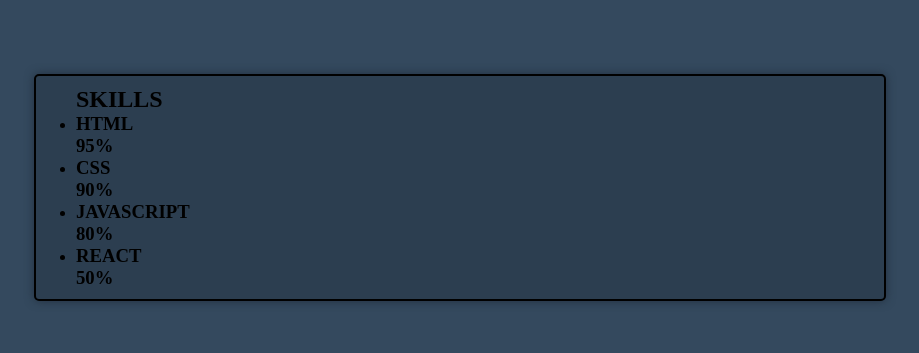
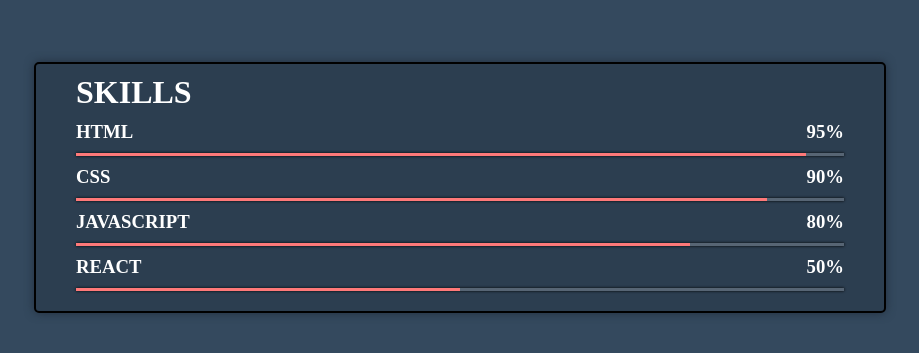
Before and after one commit to kjs0349/SkillsBar, a plain HTML site: page index.html in a window 1280 px wide. Shown: the part 213-566 px from the top of the page, without its empty margins (180-1099 px from the left). Drawn offline with Linux system fonts and the light colour scheme.

Commit message:
[css] 퍼센트 게이지 생성

```diff
--- a/index.html
+++ b/index.html
@@ -12,19 +12,19 @@
         <ul class="skills">
             <li class="skill">
                 <div class="top-wrap"><h3>HTML</h3><h3>95%</h3></div>
-                <div class="bar"><div class="percentage"></div></div>
+                <div class="bar"><div class="percentage percentage1"></div></div>
             </li>
             <li class="skill">
                 <div class="top-wrap"><h3>CSS</h3><h3>90%</h3></div>
-                <div class="bar"><div class="percentage"></div></div>
+                <div class="bar"><div class="percentage percentage2"></div></div>
             </li>
             <li class="skill">
                 <div class="top-wrap"><h3>JAVASCRIPT</h3><h3>80%</h3></div>
-                <div class="bar"><div class="percentage"></div></div>
+                <div class="bar"><div class="percentage percentage3"></div></div>
             </li>
             <li class="skill">
                 <div class="top-wrap"><h3>REACT</h3><h3>50%</h3></div>
-                <div class="bar"><div class="percentage"></div></div>
+                <div class="bar"><div class="percentage percentage4"></div></div>
             </li>
         </ul>
     </div>
--- a/style.css
+++ b/style.css
@@ -16,4 +16,38 @@ body {
     border: 2px solid #000;
     box-shadow: 0 0 10px #222f3e;
     border-radius: 5px;
+    color: #fff;
 }
+.container h2 {
+    font-size: 2rem;
+    margin-bottom: 10px;
+}
+.skills {
+    list-style: none;
+}
+.top-wrap {
+    display: flex;
+    justify-content: space-between;
+}
+.skill .bar {
+    height: 3px;
+    background-color: #576574;
+    box-shadow: 0 0 3px #000;
+    margin: 10px 0;
+}
+.skill .bar .percentage {
+    height: 3px;
+    background-color: #ff7979;
+}
+.skill .bar .percentage1 {
+    width: 95%;
+}
+.skill .bar .percentage2 {
+    width: 90%;
+}
+.skill .bar .percentage3 {
+    width: 80%;
+}
+.skill .bar .percentage4 {
+    width: 50%;
+}
```
